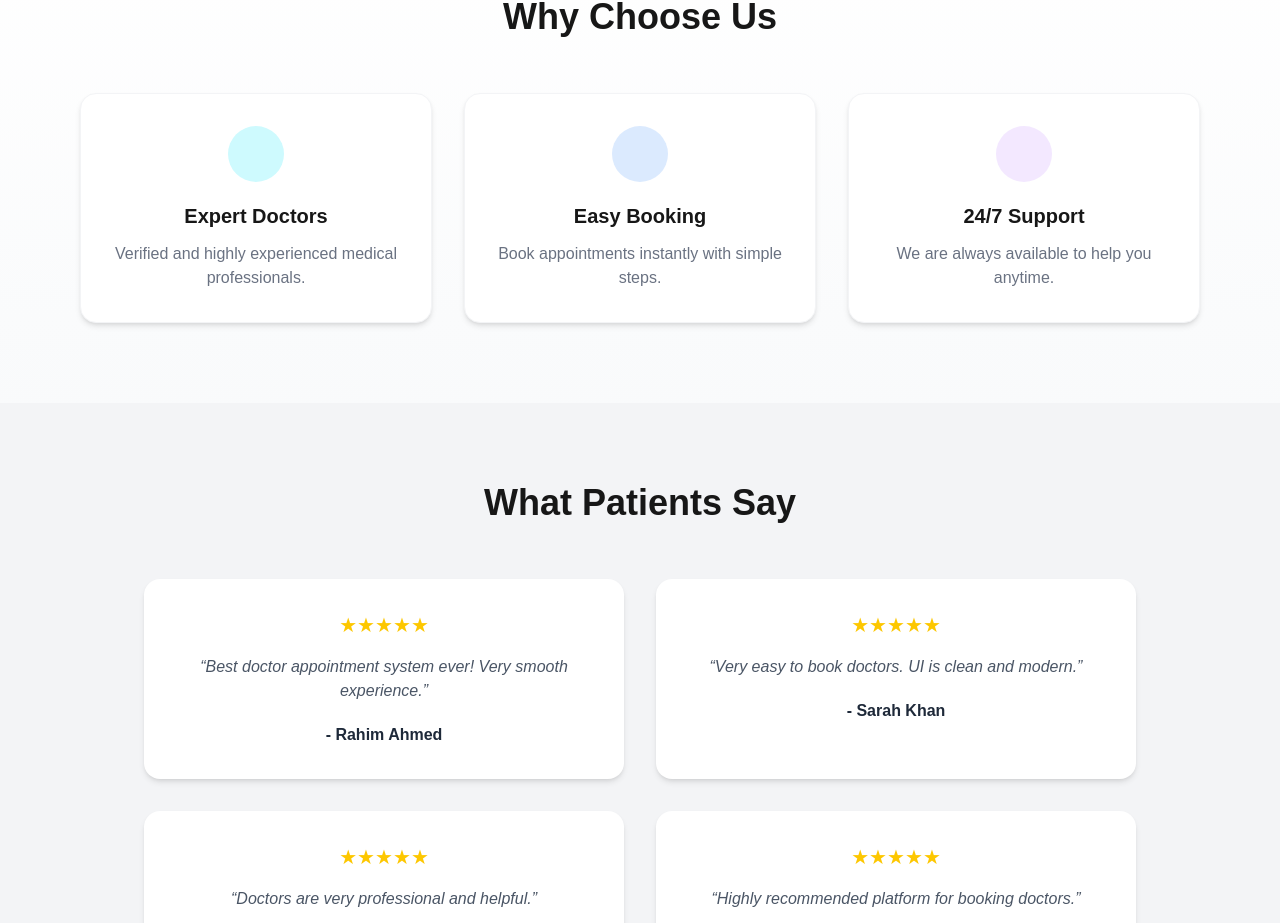
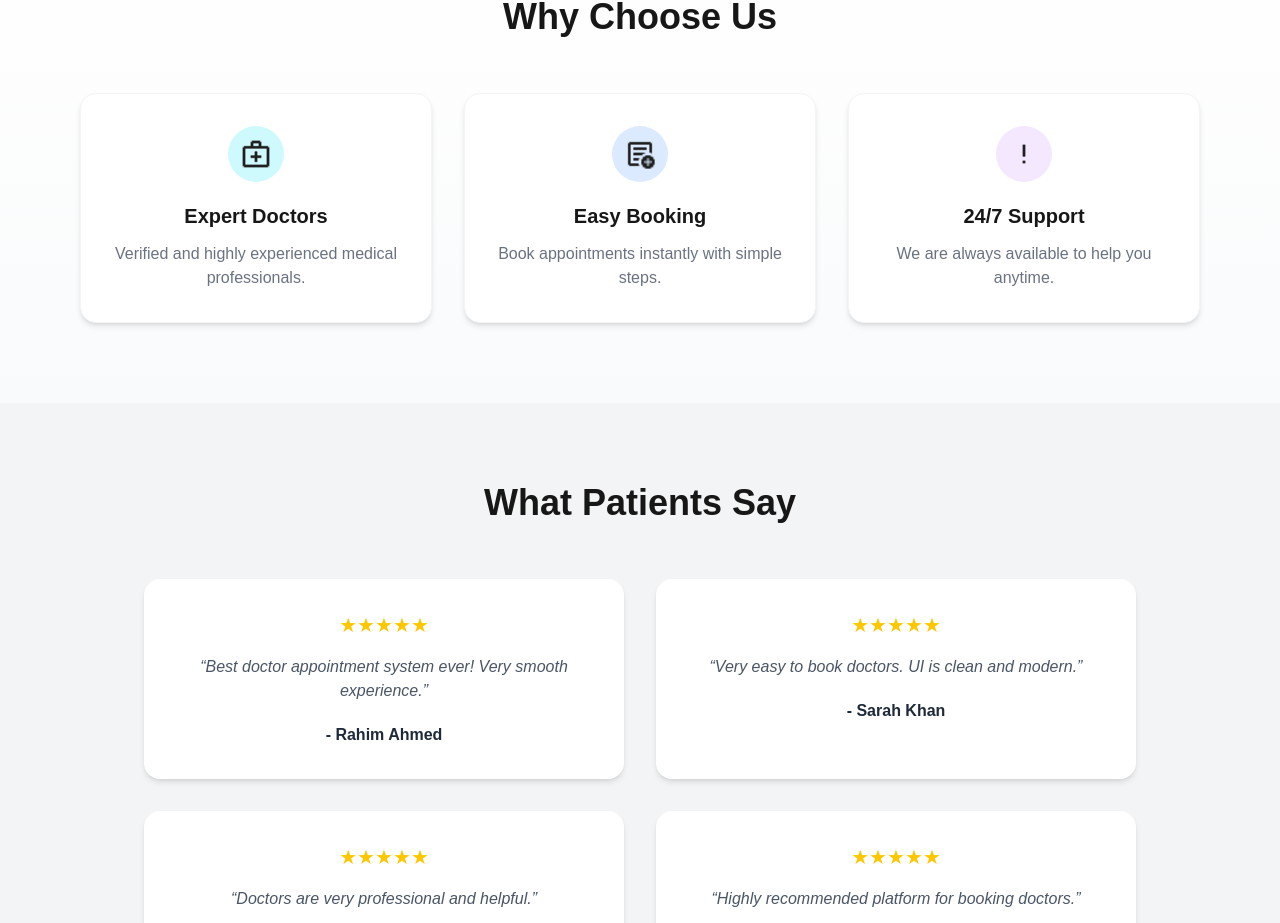
Before and after one commit to mndbobby61-blip/docappoint-client-, a Next.js app: page / in a window 1280 px wide. Shown: the part 1859-2782 px from the top of the page. Built offline with nearby package versions, Linux system fonts and the light colour scheme.

Commit message:
update why choose file

```diff
--- a/src/components/WhyChoose.jsx
+++ b/src/components/WhyChoose.jsx
@@ -11,7 +11,9 @@ export default function WhyChoose() {
                 {/* Card 1 */}
                 <div className="group p-8 bg-white rounded-2xl shadow-md hover:shadow-2xl transition-all duration-500 hover:-translate-y-2 border border-gray-100">
 
-                    <div className="w-14 h-14 mx-auto mb-5 rounded-full bg-cyan-100 group-hover:bg-cyan-500 transition-all duration-500"></div>
+                    <div className="w-14 h-14 mx-auto mb-5 rounded-full bg-cyan-100 group-hover:bg-cyan-500 transition-all duration-500">
+                        <img src="/assets/expert.png" alt="experts" className="w-full h-full p-3" />
+                    </div>
 
                     <h3 className="text-xl font-bold group-hover:text-cyan-600 transition">
                         Expert Doctors
@@ -25,7 +27,9 @@ export default function WhyChoose() {
                 {/* Card 2 */}
                 <div className="group p-8 bg-white rounded-2xl shadow-md hover:shadow-2xl transition-all duration-500 hover:-translate-y-2 border border-gray-100">
 
-                    <div className="w-14 h-14 mx-auto mb-5 rounded-full bg-blue-100 group-hover:bg-blue-500 transition-all duration-500"></div>
+                    <div className="w-14 h-14 mx-auto mb-5 rounded-full bg-blue-100 group-hover:bg-blue-500 transition-all duration-500">
+                        <img src="/assets/booking.png" alt="experts" className="w-full h-full p-3" />
+                    </div>
 
                     <h3 className="text-xl font-bold group-hover:text-blue-600 transition">
                         Easy Booking
@@ -39,10 +43,12 @@ export default function WhyChoose() {
                 {/* Card 3 */}
                 <div className="group p-8 bg-white rounded-2xl shadow-md hover:shadow-2xl transition-all duration-500 hover:-translate-y-2 border border-gray-100">
 
-                    <div className="w-14 h-14 mx-auto mb-5 rounded-full bg-purple-100 group-hover:bg-purple-500 transition-all duration-500"></div>
+                    <div className="w-14 h-14 mx-auto mb-5 rounded-full bg-purple-100 group-hover:bg-purple-500 transition-all duration-500">
+                        <img src="/assets/emergency.png" alt="experts" className="w-full h-full p-3" />
+                    </div>
 
                     <h3 className="text-xl font-bold group-hover:text-purple-600 transition">
-                        <link rel="stylesheet" href="https://fonts.googleapis.com/css2?family=Material+Symbols+Outlined:opsz,wght,FILL,GRAD@24,400,0,0&icon_names=exclamation" />
+                    <link rel="stylesheet" href="https://fonts.googleapis.com/css2?family=Material+Symbols+Outlined:opsz,wght,FILL,GRAD@24,400,0,0&icon_names=exclamation" />
                         24/7 Support
                     </h3>
 
```
